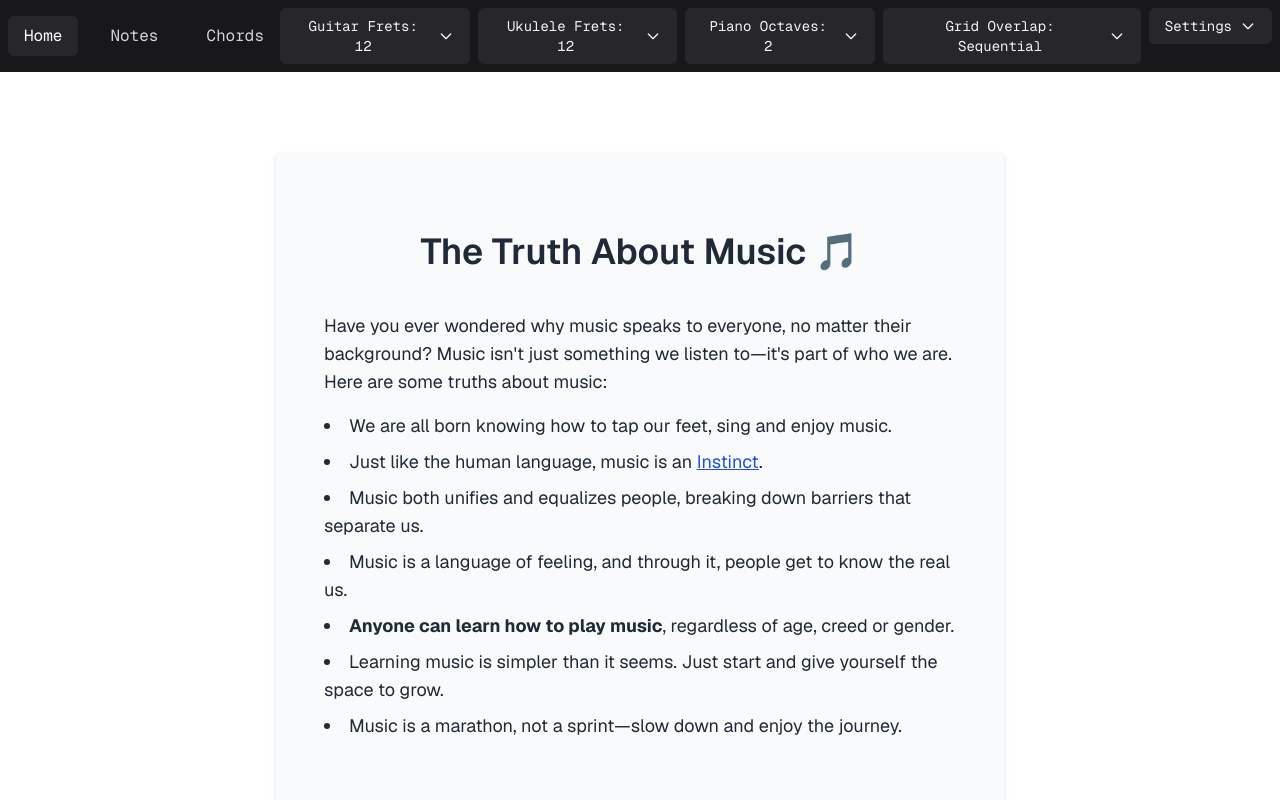
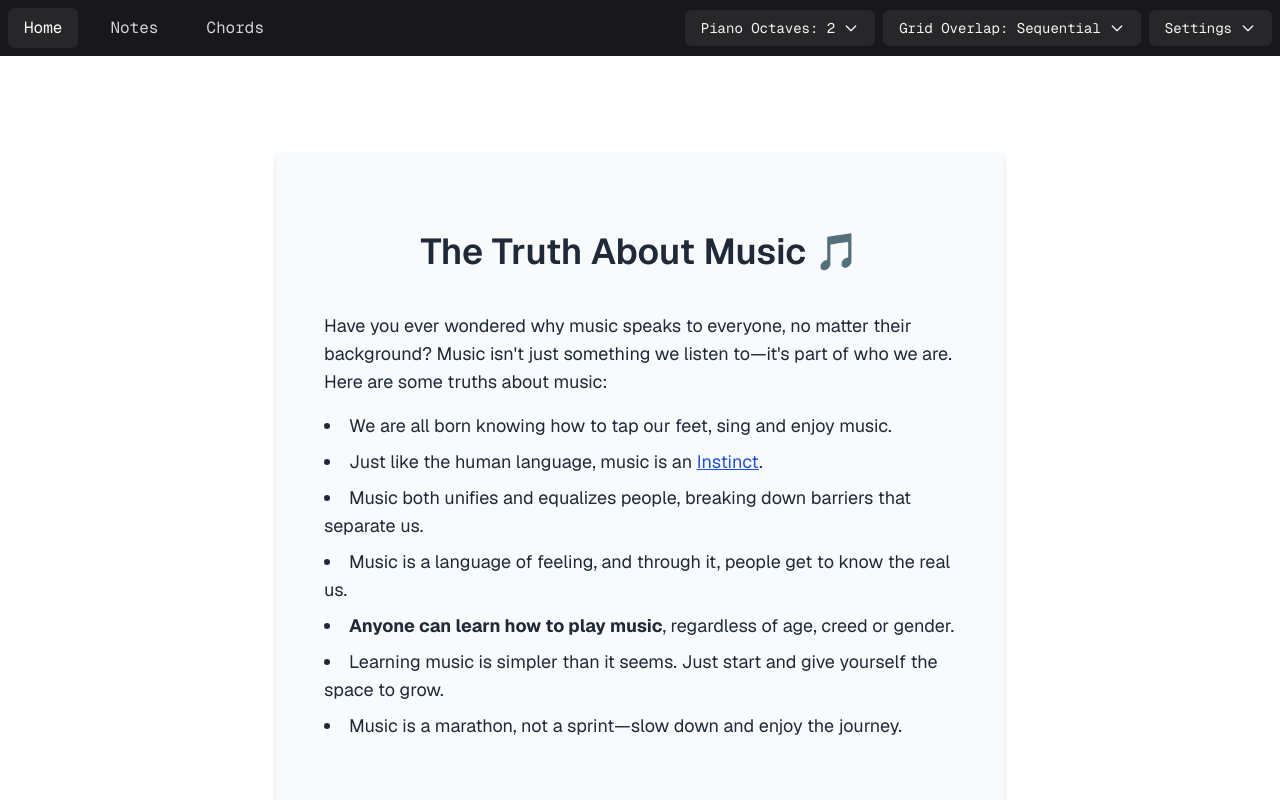
Before and after one commit to leouofa/gridbeat, a Next.js app: page / in a window 1280 px wide. Shown: the top 800 px of the page. Built offline with nearby package versions, Linux system fonts and the light colour scheme.

Commit message:
setup conditional menu rendering

```diff
--- a/components/Menu.tsx
+++ b/components/Menu.tsx
@@ -173,7 +173,8 @@ export function Menu() {
 
   const renderDropdowns = () => (
     <div ref={menuRef} className="flex gap-2">
-      {/* Guitar Frets Dropdown */}
+      {/* Guitar Frets Dropdown - Only show if guitar is visible */}
+      {preferences.visibleInstruments.includes("guitar") && (
         <div className="relative">
           <DropdownButton
             label={`Guitar Frets: ${preferences.guitarFrets}`}
@@ -194,8 +195,10 @@ export function Menu() {
             </DropdownContainer>
           )}
         </div>
+      )}
 
-      {/* Ukulele Frets Dropdown */}
+      {/* Ukulele Frets Dropdown - Only show if ukulele is visible */}
+      {preferences.visibleInstruments.includes("ukulele") && (
         <div className="relative">
           <DropdownButton
             label={`Ukulele Frets: ${preferences.ukuleleFrets}`}
@@ -216,8 +219,10 @@ export function Menu() {
             </DropdownContainer>
           )}
         </div>
+      )}
 
-      {/* Octaves Dropdown */}
+      {/* Octaves Dropdown - Only show if piano is visible */}
+      {preferences.visibleInstruments.includes("piano") && (
         <div className="relative">
           <DropdownButton
             label={`Piano Octaves: ${preferences.octaves}`}
@@ -238,8 +243,10 @@ export function Menu() {
             </DropdownContainer>
           )}
         </div>
+      )}
 
-      {/* Grid Width Dropdown */}
+      {/* Grid Width Dropdown - Only show if grid is visible */}
+      {preferences.visibleInstruments.includes("grid") && (
         <div className="relative">
           <DropdownButton
             label={`Grid Overlap: ${getLayoutLabel(preferences.gridWidth)}`}
@@ -260,6 +267,7 @@ export function Menu() {
             </DropdownContainer>
           )}
         </div>
+      )}
 
       {/* Settings Dropdown */}
       <div className="relative">
@@ -293,7 +301,6 @@ export function Menu() {
                 </div>
               </DropdownOption>
             ))}
-            {/* <div className="border-t border-1 border-zinc-500 mb-4" /> */}
             <div className="px-4 py-2 text-md text-zinc-400 font-mono font-semibold mt-2">
               Sound Type
             </div>
```
Lines whose indentation alone changed are shown as unchanged.
